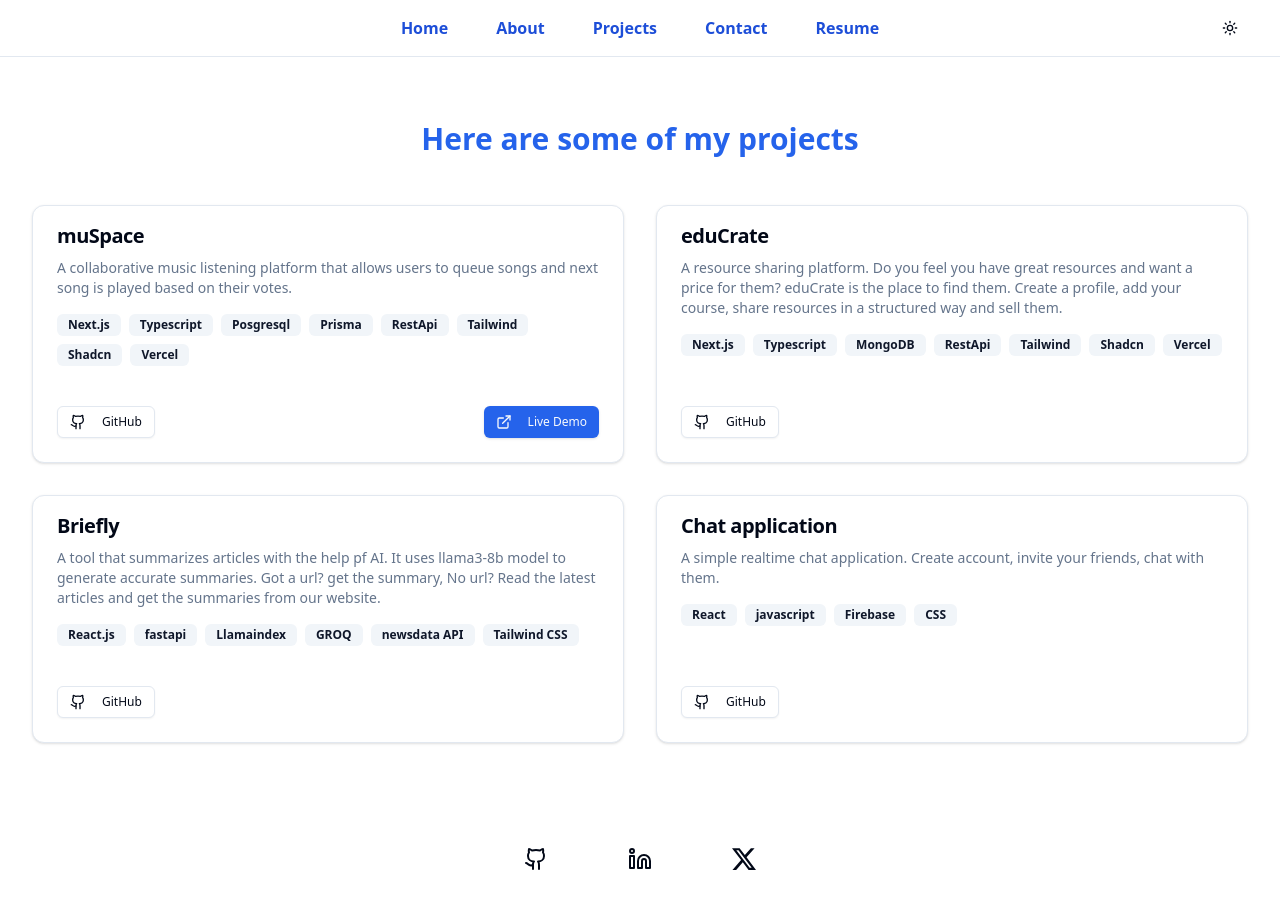
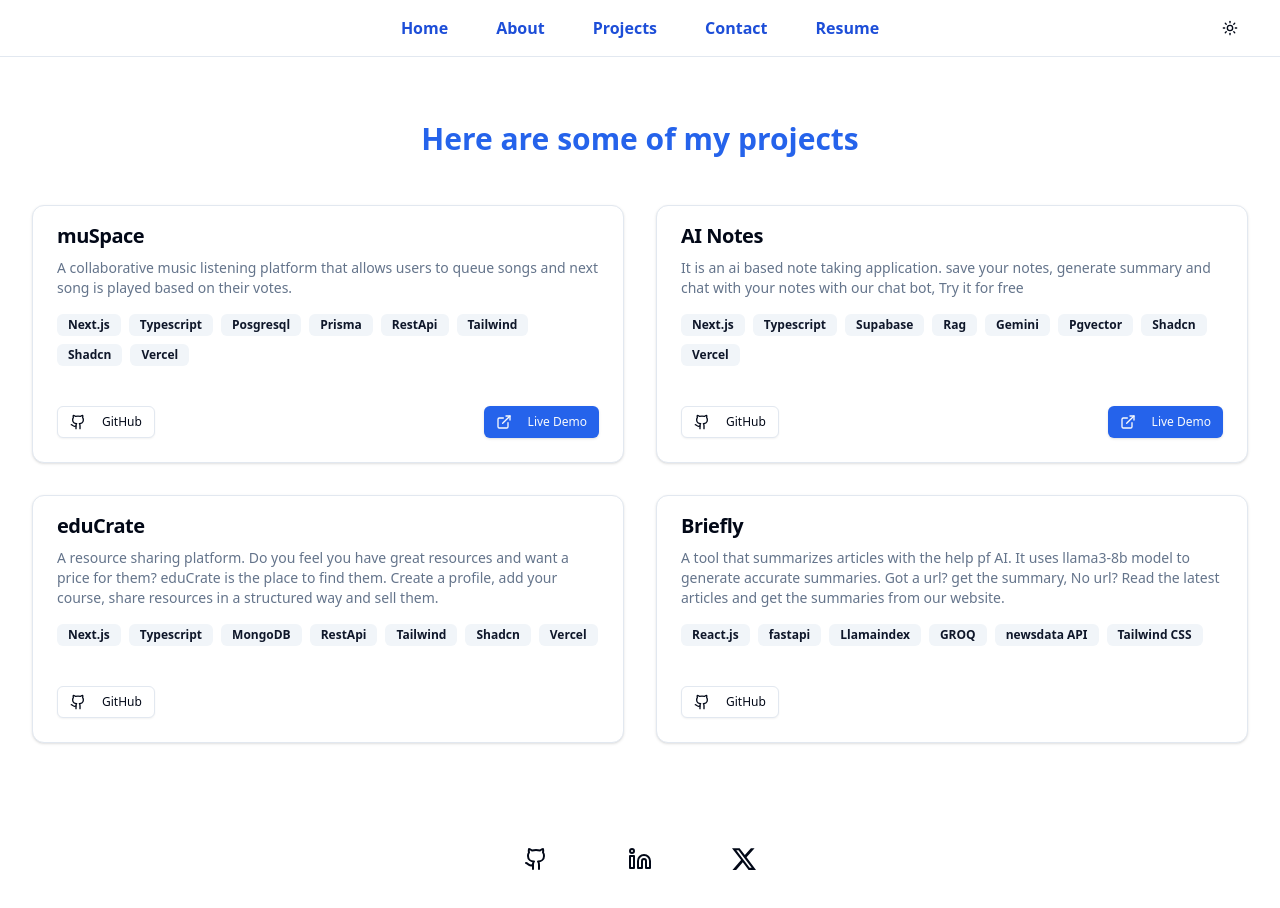
Before and after one commit to shounak03/my-portfolio, a Next.js app: page /projects in a window 1280 px wide. Shown: the top 908 px of the page. Built offline with nearby package versions, Linux system fonts and the light colour scheme.

Commit message:
added new project

```diff
--- a/app/projects/page.tsx
+++ b/app/projects/page.tsx
@@ -15,6 +15,14 @@ export default function ProjectsSection() {
       liveLink: "https://mu-space-collaborative-music-listening-platform.vercel.app/",
     },
     {
+      title: "AI Notes",
+      description: "It is an ai based note taking application. save your notes, generate summary and chat with your notes with our chat bot, Try it for free",
+      image: "/muspace.png",
+      tags: ["Next.js", "Typescript", "Supabase", "Rag", "Gemini", "Pgvector" ,"Shadcn","Vercel"],
+      githubLink: "https://ai-notes-ten.vercel.app/",
+      liveLink: "https://ai-notes-ten.vercel.app/",
+    },
+    {
       title: "eduCrate",
       description: "A resource sharing platform. Do you feel you have great resources and want a price for them? eduCrate is the place to find them. Create a profile, add your course, share resources in a structured way and sell them.",
       image: "/placeholder.svg?height=200&width=400",
@@ -30,14 +38,7 @@ export default function ProjectsSection() {
       githubLink: "https://github.com/shounak03/Briefly",
       // liveLink: "https://weather-dashboard-demo.netlify.app",
     },
-    {
-      title: "Chat application",
-      description: "A simple realtime chat application. Create account, invite your friends, chat with them.",
-      image: "/placeholder.svg?height=200&width=400",
-      tags: ["React", "javascript", "Firebase", "CSS"],
-      githubLink: "https://github.com/shounak03/realtime-chat-app/",
-      // liveLink: "https://your-blog-demo.com",
-    },
+
   ]
 
   return (
```
